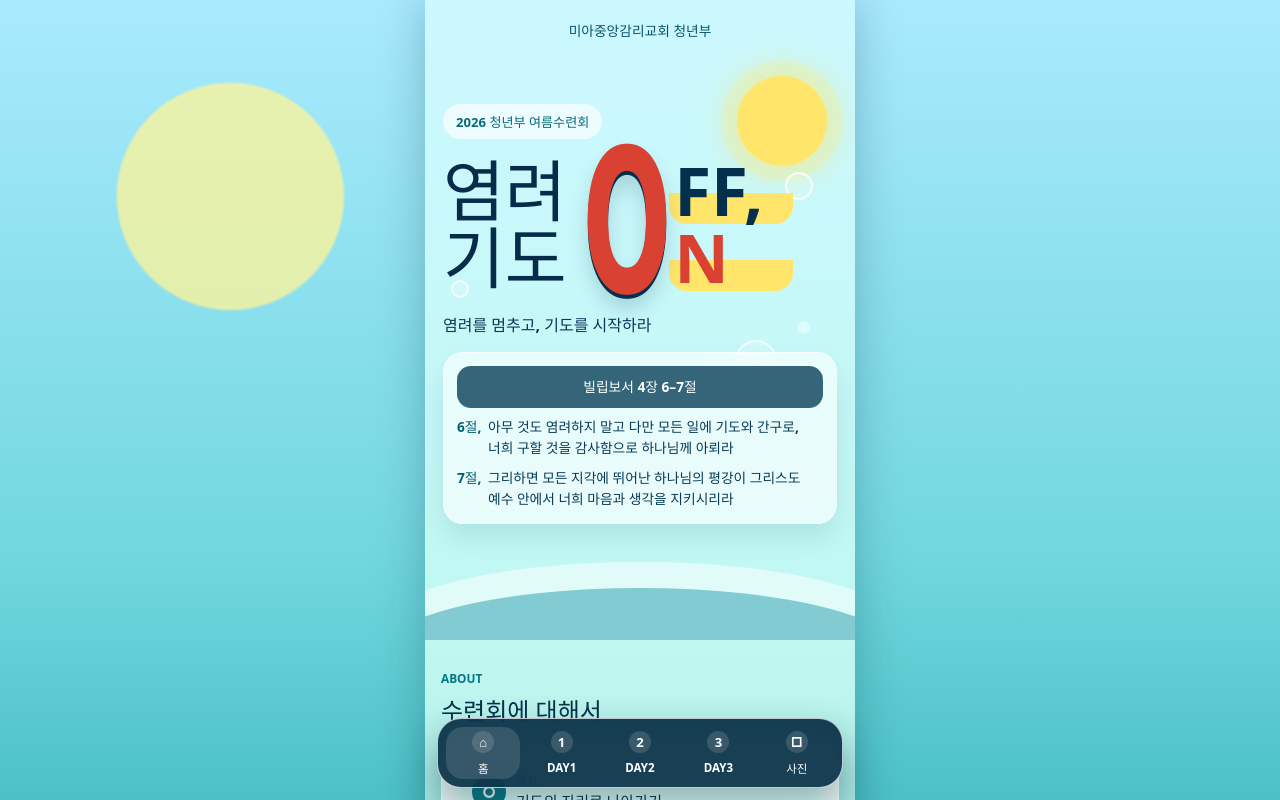
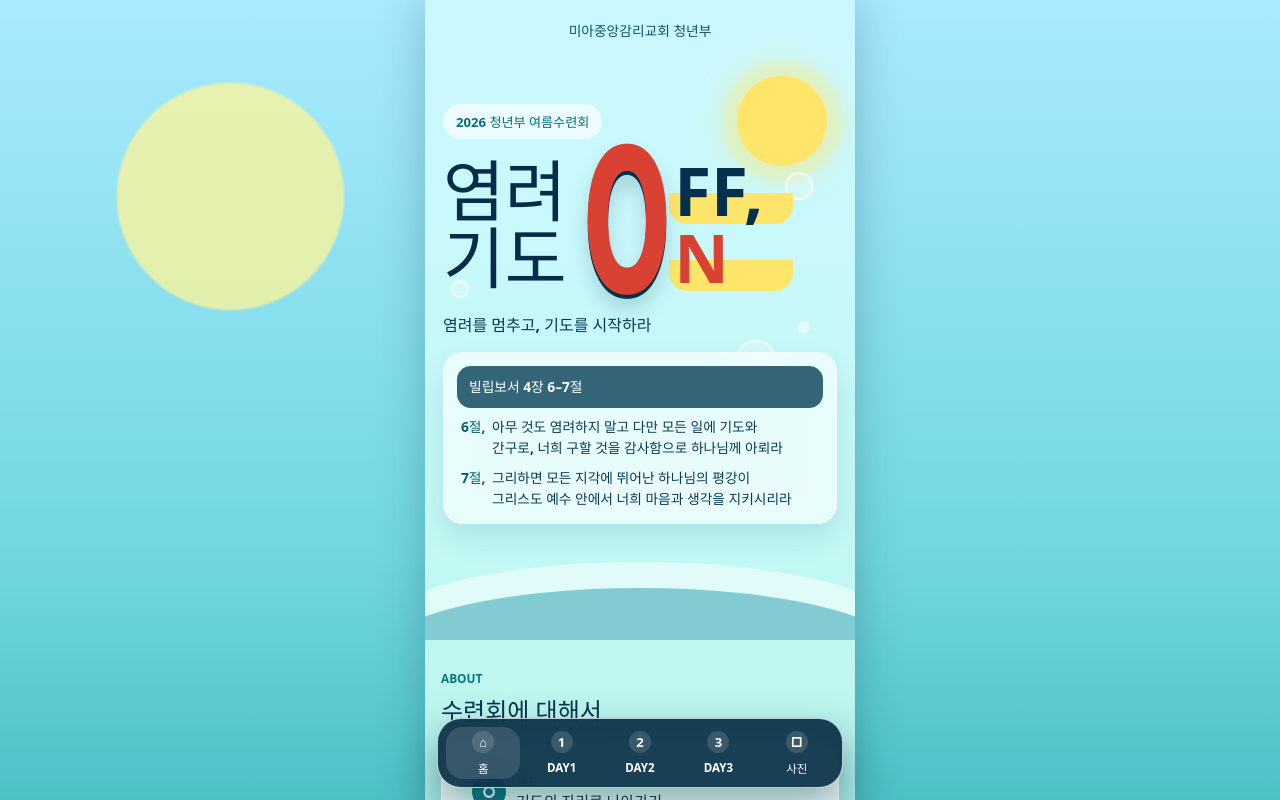
Before and after one commit to NAMYUNMONG/youth-retreat-2026, a React (Vite) app: page / in a window 1280 px wide. Shown: the top 800 px of the page. Built offline with nearby package versions, Linux system fonts and the light colour scheme.

Commit message:
Adjust scripture alignment

```diff
--- a/src/styles.css
+++ b/src/styles.css
@@ -260,7 +260,7 @@ a {
 .hero__verse {
   display: flex;
   width: 100%;
-  justify-content: center;
+  justify-content: flex-start;
   margin: 0 0 10px;
   border-radius: 14px;
   padding: 10px 12px;
@@ -305,9 +305,13 @@ a {
   display: grid;
   width: calc(100% - 22px);
   margin-inline: auto;
-  grid-template-columns: 31px minmax(0, 1fr);
+  grid-template-columns: 35px minmax(0, 1fr);
   column-gap: 0;
   align-items: start;
+}
+
+.hero__scripture-line strong {
+  padding-left: 4px;
 }
 
 .sun {
```
